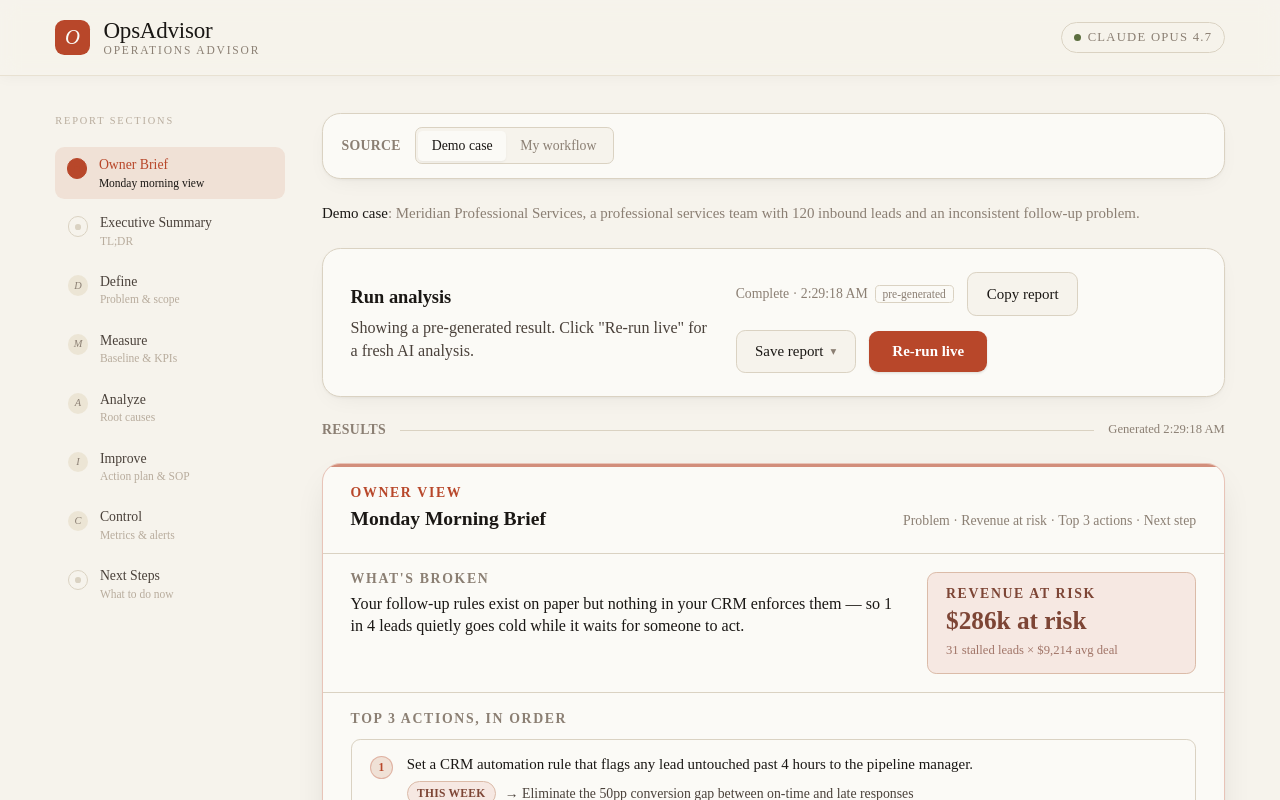
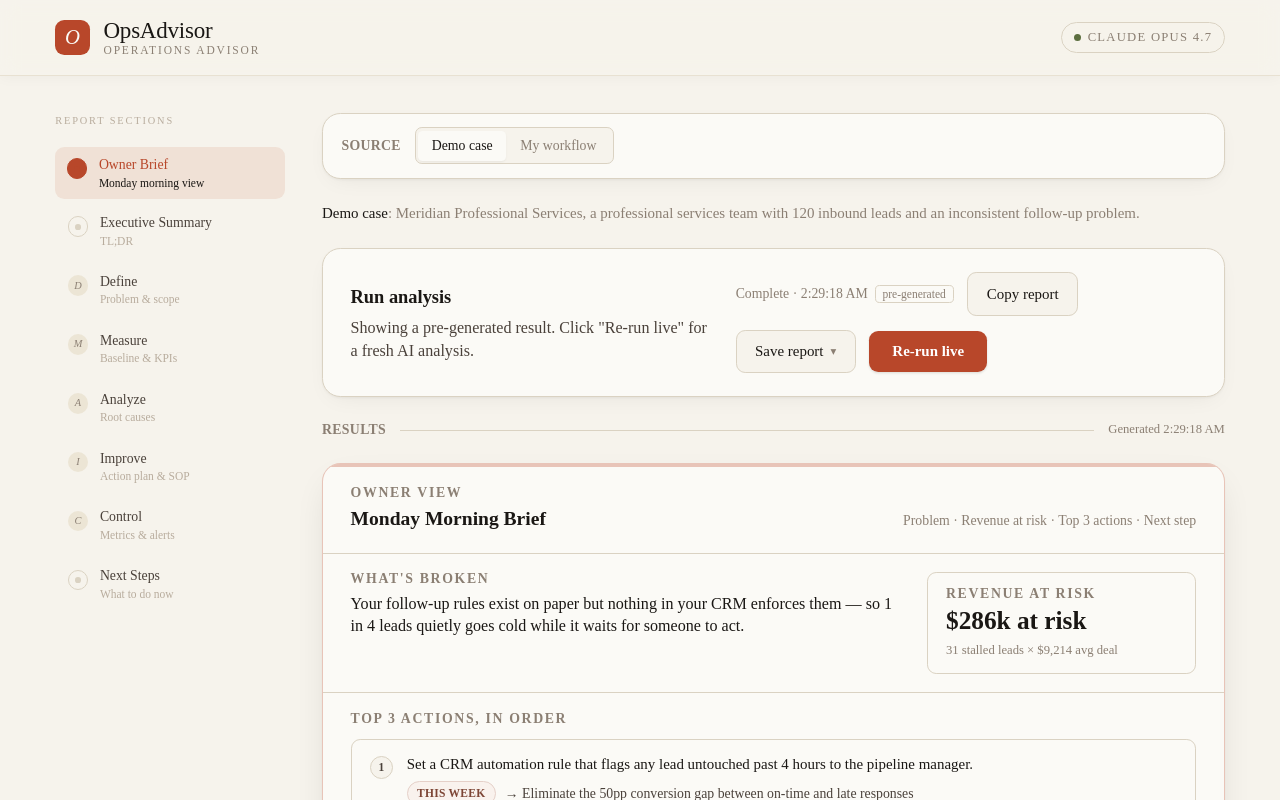
Before and after one commit to tanis226-hue/operator-agent, a Next.js app: page / in a window 1280 px wide. Both pictures are taken after a click on the button "SEE SAMPLE CASE ↗". Shown: the top 800 px of the page. Built offline with nearby package versions, Linux system fonts and the light colour scheme.

Commit message:
Scroll to top on mode switch and at page top always highlight first sidebar section

```diff
--- a/components/AnalysisRunner.tsx
+++ b/components/AnalysisRunner.tsx
@@ -643,6 +643,7 @@ export function AnalysisRunner({ brief, externalBrief, externalNote, onRestart,
     if (isRunning) return;
     setMode(next);
     setErrorMsg("");
+    window.scrollTo({ top: 0, left: 0, behavior: "auto" });
 
     if (next === "demo") {
       // Auto-load pre-generated demo result, same as instantDemo path
--- a/components/DmaicSidebar.tsx
+++ b/components/DmaicSidebar.tsx
@@ -49,6 +49,12 @@ export function DmaicSidebar({ visible = true }: Props) {
           x.el !== null && x.el.getBoundingClientRect().height > 0
         );
       if (!present.length) return;
+
+      // Edge case: at very top of page → always highlight the first section.
+      if (window.scrollY < 10) {
+        setActiveId(present[0].s.id);
+        return;
+      }
 
       // Edge case: at very bottom of page → force last section.
       const scrollBottom = window.innerHeight + window.scrollY;
--- a/components/OwnerBriefCard.tsx
+++ b/components/OwnerBriefCard.tsx
@@ -35,11 +35,11 @@ export function OwnerBriefCard({ ownerBrief, analysis }: Props) {
       className="relative overflow-hidden rounded-card border border-accent/30 bg-surface shadow-card-lg"
     >
       {/* Accent top stripe */}
-      <div className="h-[3px] w-full bg-accent/60" />
+      <div className="h-[3px] w-full bg-accent/30" />
 
       {/* Header */}
       <div className="border-b border-line px-6 py-4">
-        <p className="eyebrow text-accent mb-1">Owner View</p>
+        <p className="eyebrow text-ink-muted mb-1">Owner View</p>
         <div className="flex flex-wrap items-baseline justify-between gap-2">
           <h2 className="text-[17px] font-semibold text-ink">Monday Morning Brief</h2>
           <span className="text-[12px] text-ink-muted">
@@ -56,13 +56,13 @@ export function OwnerBriefCard({ ownerBrief, analysis }: Props) {
             <p className="eyebrow mb-1.5">What's broken</p>
             <p className="text-[14px] font-medium leading-snug text-ink">{problem}</p>
           </div>
-          <div className="rounded-lg border border-rust-border bg-rust-soft px-4 py-3 flex flex-col gap-1">
-            <p className="eyebrow text-rust-ink">Revenue at risk</p>
-            <p className="text-[22px] font-bold tabular-nums text-rust-ink leading-tight">
+          <div className="rounded-lg border border-line bg-surface px-4 py-3 flex flex-col gap-1">
+            <p className="eyebrow text-ink-muted">Revenue at risk</p>
+            <p className="text-[22px] font-bold tabular-nums text-ink leading-tight">
               {displayAtRisk}
             </p>
             {atRiskSub && (
-              <p className="text-[11px] text-rust-ink/70 leading-snug">{atRiskSub}</p>
+              <p className="text-[11px] text-ink-muted leading-snug">{atRiskSub}</p>
             )}
           </div>
         </div>
@@ -81,7 +81,7 @@ export function OwnerBriefCard({ ownerBrief, analysis }: Props) {
                   key={i}
                   className="flex items-start gap-3 rounded-lg border border-line bg-surface px-4 py-3"
                 >
-                  <span className="mt-0.5 flex h-5 w-5 shrink-0 items-center justify-center rounded-full border border-accent/30 bg-accent-soft text-[10px] font-bold text-accent">
+                  <span className="mt-0.5 flex h-5 w-5 shrink-0 items-center justify-center rounded-full border border-line bg-canvas text-[10px] font-bold text-ink-soft">
                     {i + 1}
                   </span>
                   <div className="min-w-0 flex-1">
@@ -109,8 +109,8 @@ export function OwnerBriefCard({ ownerBrief, analysis }: Props) {
         </div>
 
         {/* Row 3: Monday morning next step */}
-        <div className="bg-accent-soft px-6 py-4">
-          <p className="eyebrow text-accent mb-1.5">What to do Monday morning</p>
+        <div className="bg-canvas px-6 py-4">
+          <p className="eyebrow text-ink-muted mb-1.5">What to do Monday morning</p>
           <p className="text-[14px] font-medium leading-snug text-ink">{nextDecision}</p>
         </div>
 
--- a/tailwind.config.ts
+++ b/tailwind.config.ts
@@ -31,27 +31,27 @@ const config: Config = {
         accent: {
           DEFAULT: "#B8472A",
           hover:   "#8E3416",
-          soft:    "#F0E1D6",
-          border:  "#D4927A", // muted terracotta for subtle borders
+          soft:    "#F7F1ED",   // very light, clean neutral
+          border:  "#DCC8BD",   // softer border
         },
 
         // ─── Functional palette ──────────────────────────────────
         ochre: {
           DEFAULT: "#B8893A",
-          soft:    "#F5EDD8",   // lighter ochre wash
-          border:  "#D9C38A",   // muted gold border
+          soft:    "#F9F5E8",   // very light, clean neutral
+          border:  "#E5D9C0",   // softer border
           ink:     "#7A5C28",   // warm amber-brown
         },
         moss: {
           DEFAULT: "#5C6E3F",
-          soft:    "#E8ECDA",
-          border:  "#B5BC9C",
+          soft:    "#F3F4ED",   // very light, barely tinted
+          border:  "#D0D5C5",   // softer border
           ink:     "#3D4A29",
         },
         rust: {
           DEFAULT: "#8E3416",
-          soft:    "#F6E8E2",   // lighter, less pink
-          border:  "#DBBBA8",   // very muted border
+          soft:    "#F9F2ED",   // very light, clean neutral
+          border:  "#E5D0C8",   // softer border
           ink:     "#7D4535",   // warm brown, not bright red
         },
       },
```
Also changed, not shown: 2 other files (tests, documents, lock files or other folders).
